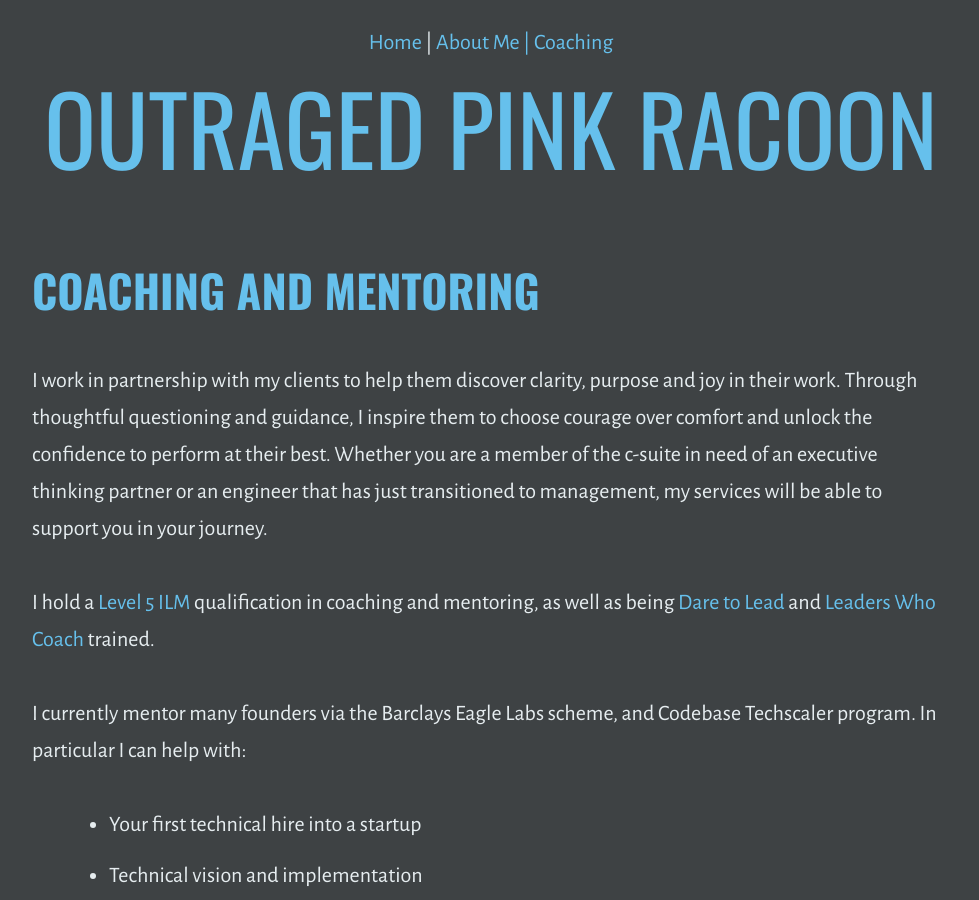
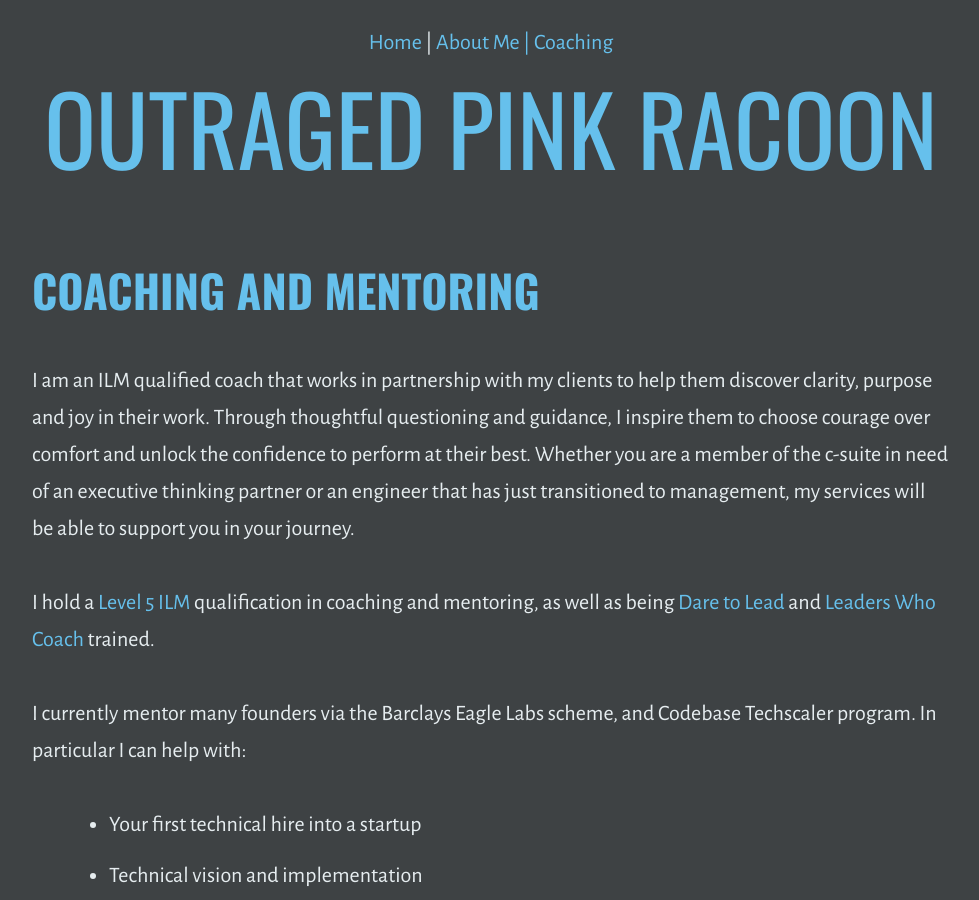
Before and after one commit to outragedpinkracoon/outragedpinkracoon.github.io, a Jekyll site: the page built from coaching.md, in a window 1280 px wide and 900 px high. Shown: the whole window, without its empty margins (149-1128 px from the left). Built offline with Jekyll 4.4.1, drawn with Linux system fonts in a browser that asks for light colours.

Commit message:
wanky blurb

```diff
--- a/coaching.md
+++ b/coaching.md
@@ -4,7 +4,7 @@ permalink: /coaching/
 title: coaching and mentoring
 description: Remote, private coaching for companies and individuals in tech from a leader with 15 years of experience. Hiring, onboarding, diversity and inclusion, line management, confidence, leadership, team performance and much more.
 ---
-I work in partnership with my clients to help them discover clarity, purpose and joy in their work. Through thoughtful questioning and guidance, I inspire them to choose courage over comfort and unlock the confidence to perform at their best. Whether you are a member of the c-suite in need of an executive thinking partner or an engineer that has just transitioned to management, my services will be able to support you in your journey.
+I am an ILM qualified coach that works in partnership with my clients to help them discover clarity, purpose and joy in their work. Through thoughtful questioning and guidance, I inspire them to choose courage over comfort and unlock the confidence to perform at their best. Whether you are a member of the c-suite in need of an executive thinking partner or an engineer that has just transitioned to management, my services will be able to support you in your journey.
 
 I hold a [Level 5 ILM](https://www.britishschoolofcoaching.com/qualifications/ilm-level-5-coaching-mentoring/) qualification in coaching and mentoring, as well as being [Dare to Lead](https://brenebrown.com/hubs/dare-to-lead/) and [Leaders Who Coach](https://betterconversations.co/courses-programmes/leaders-who-coach/]) trained.
 
```
